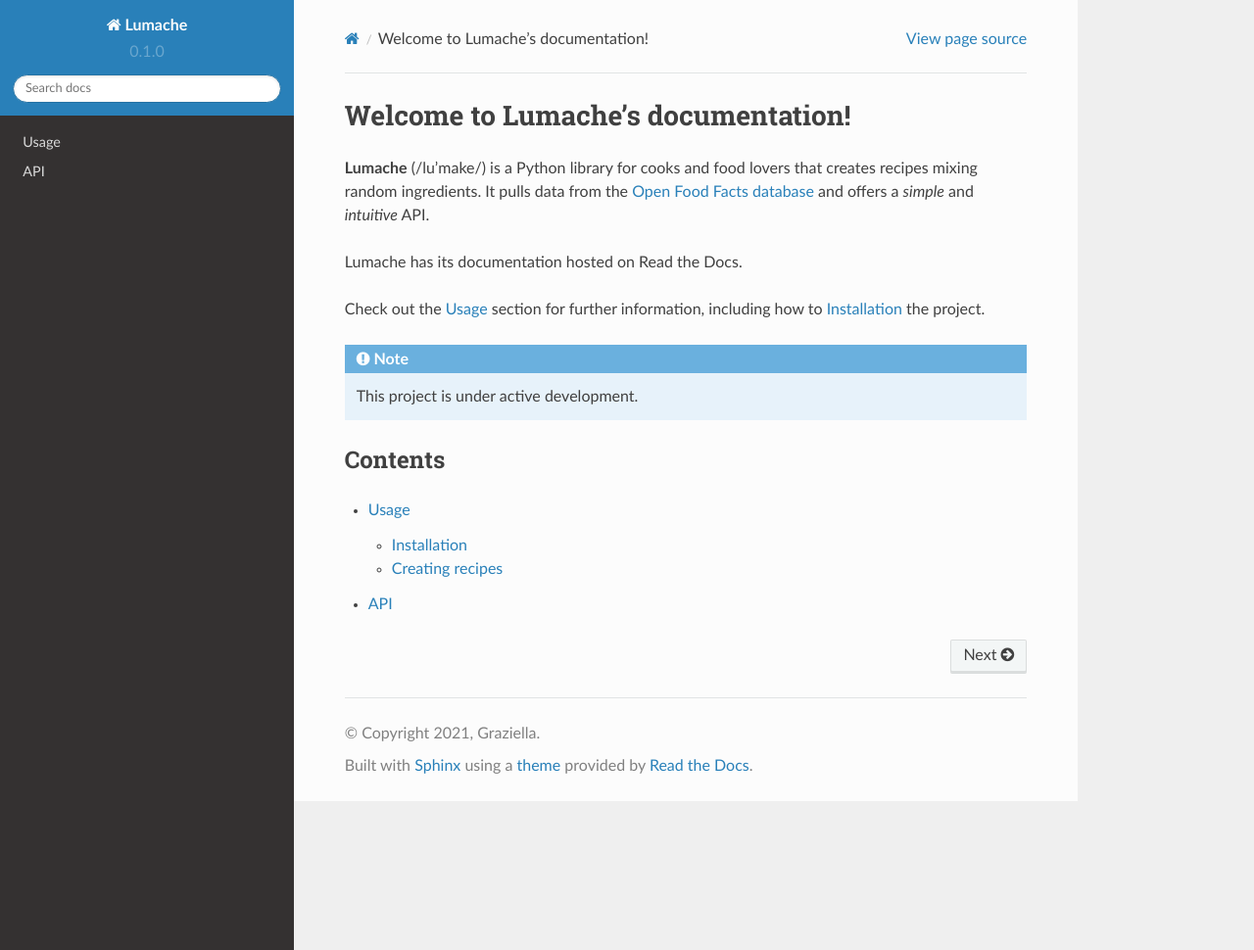
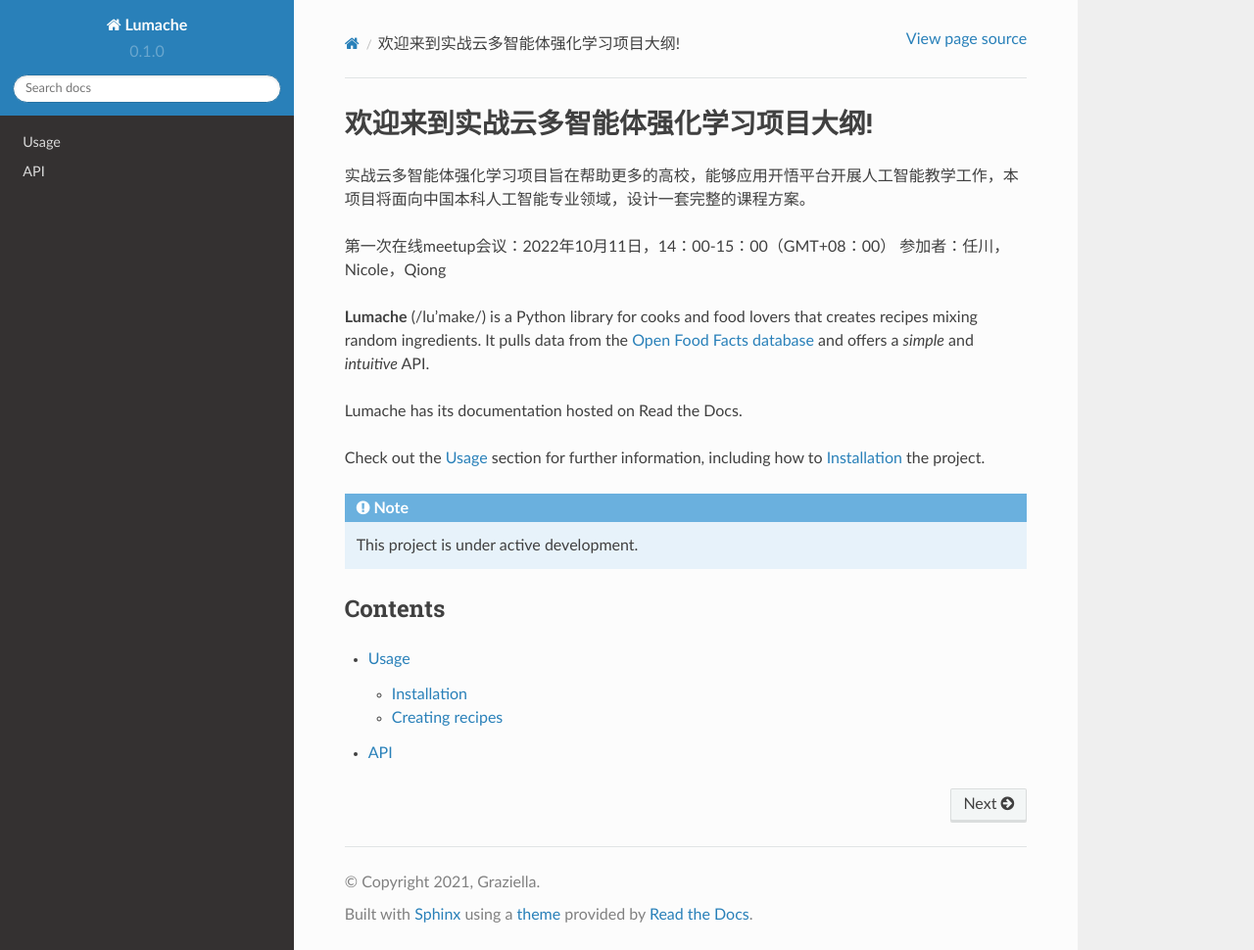
Before and after one commit to subaruclover/MARL_AI_outline, a Sphinx documentation site: the page built from docs/source/index.rst, in a window 1280 px wide and 970 px high. Shown: the whole window at 98% size. Built offline with Sphinx 7.4.7 and the Read the Docs theme 2.0.0, drawn with Linux system fonts in a browser that asks for light colours.

Commit message:
changing index

```diff
--- a/docs/source/index.rst
+++ b/docs/source/index.rst
@@ -1,6 +1,12 @@
-Welcome to Lumache's documentation!
+欢迎来到实战云多智能体强化学习项目大纲!
 ===================================
 
+实战云多智能体强化学习项目旨在帮助更多的高校，能够应用开悟平台开展人工智能教学工作，本项目将面向中国本科人工智能专业领域，设计一套完整的课程方案。
+
+第一次在线meetup会议：2022年10月11日，14：00-15：00（GMT+08：00）
+参加者：任川，Nicole，Qiong
+
+..
 **Lumache** (/lu'make/) is a Python library for cooks and food lovers
 that creates recipes mixing random ingredients.
 It pulls data from the `Open Food Facts database <https://world.openfoodfacts.org/>`_
```
